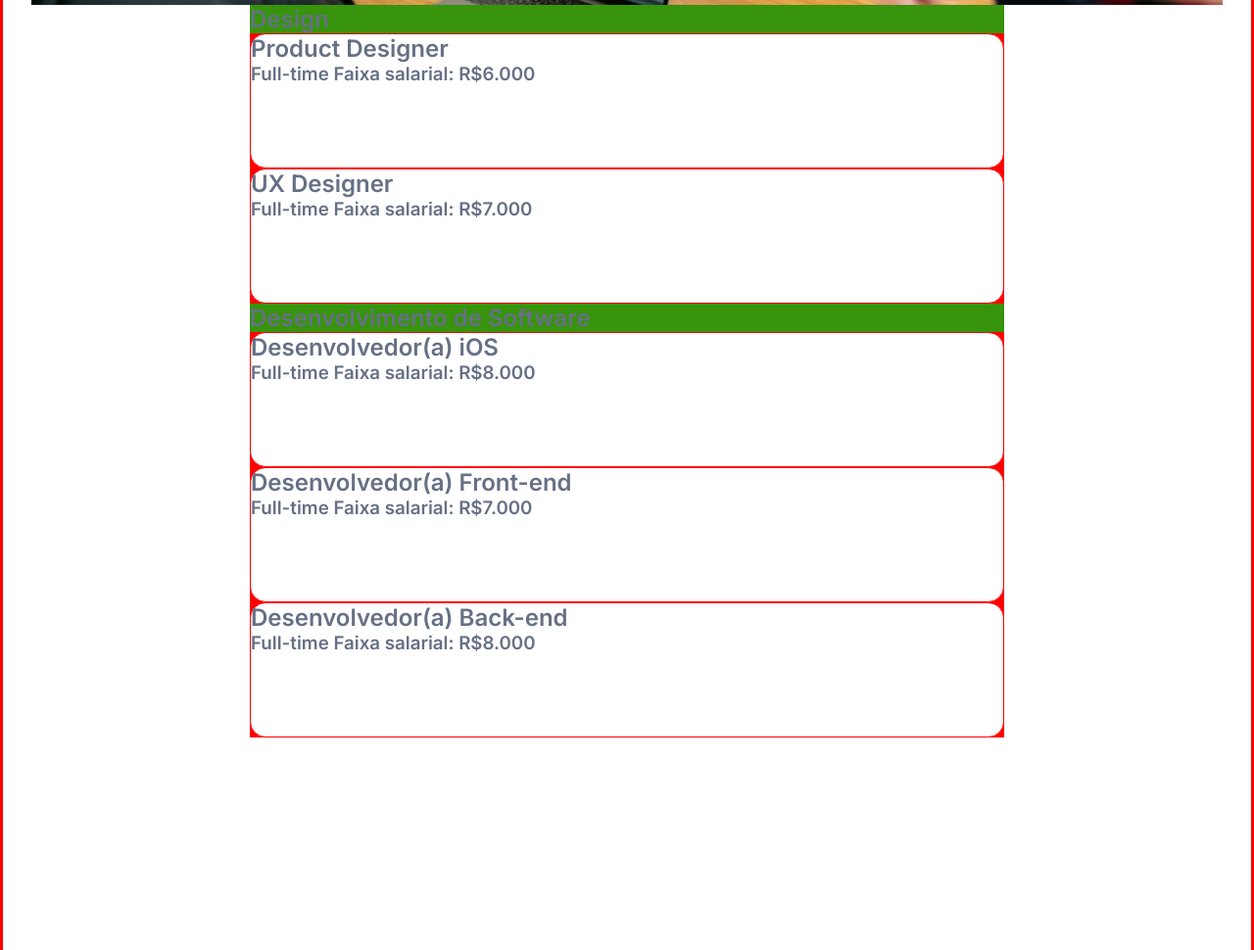
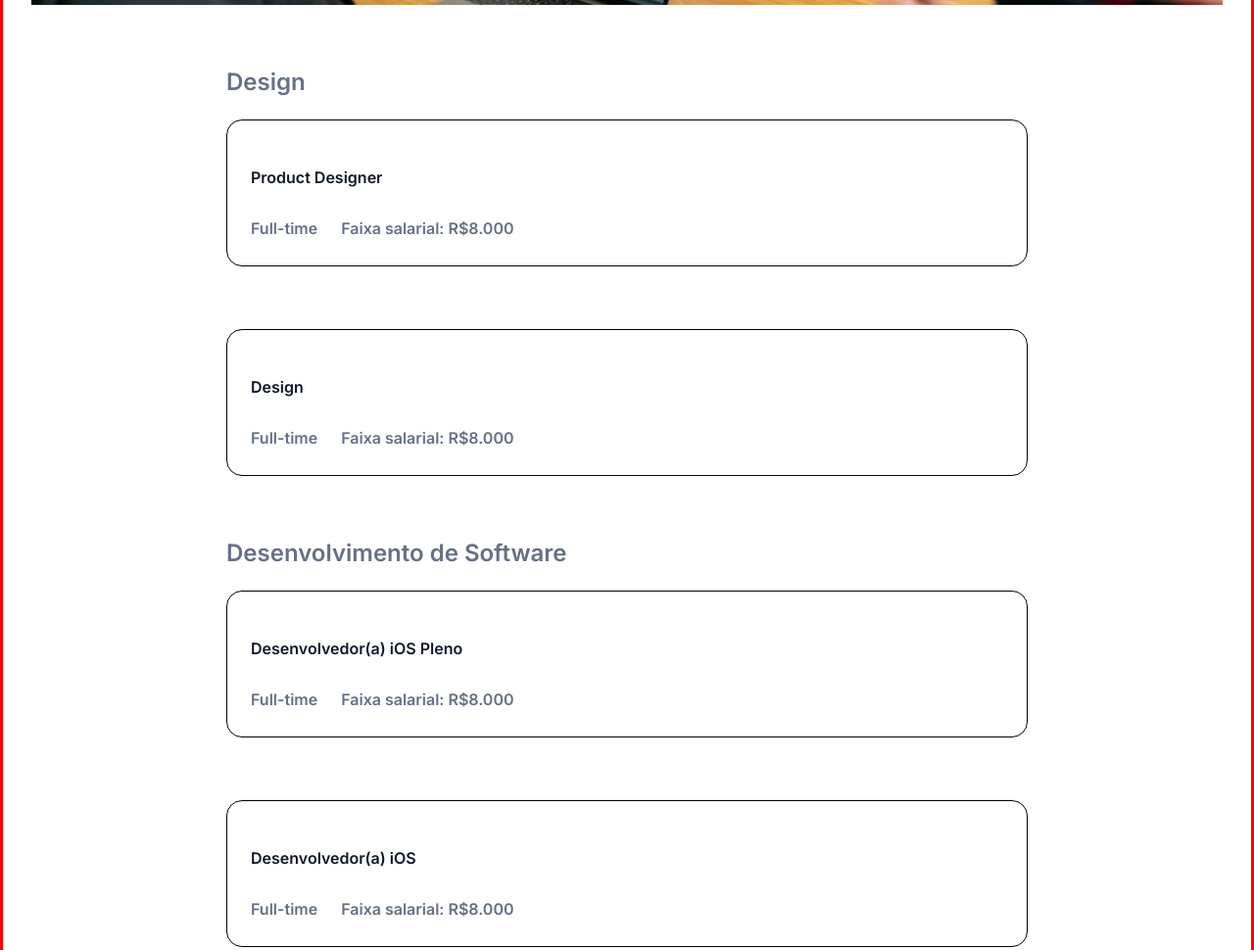
Before and after one commit to leandroespindula/7DaysOfCode-HTML-CSS, a plain HTML site: page index.html in a window 1280 px wide. Shown: the part 1460-2430 px from the top of the page at 98% size. Drawn offline with Linux system fonts and the light colour scheme.

Commit message:
Adicionando section de vagas

```diff
--- a/index.html
+++ b/index.html
@@ -73,34 +73,48 @@
         <p>Somos uma equipe 100% remota com pessoas do Brasil inteiro.</p>
         <img src="assets/img/Image.png" alt="canditados participando da seleção">
 
-        <section class="vagas__areas">
+        <section class="container__vagas">
+            <h2>Design</h2>
             <div>
-                <h2 id="titulo__vaga">Design</h2>
-                <div id="quadrado">
-                    <h2>Product Designer</h2>
-                    <h3>Full-time   Faixa salarial: R$6.000</h3>
+                <div class="vaga">
+                    <span class="titulo-vaga">Product Designer</span>
+                    <div class="informacoes">
+                      <span>Full-time</span>
+                      <span>Faixa salarial: R$8.000</span>
+                    </div>
                 </div>
-                <div id="quadrado">
-                    <h2>UX Designer</h2>
-                    <h3>Full-time   Faixa salarial: R$7.000</h3>
+                <div class="vaga">
+                    <span class="titulo-vaga">Design</span>
+                    <div class="informacoes">
+                        <span>Full-time</span>
+                        <span>Faixa salarial: R$8.000</span>
+                    </div>
                 </div>
+
             </div>
-
+            <h2>Desenvolvimento de Software</h2>
             <div>
-                <h2 id="titulo__vaga">Desenvolvimento de Software</h2>
-
-                    <div id="quadrado">
-                        <h2>Desenvolvedor(a) iOS</h2>
-                        <h3>Full-time   Faixa salarial: R$8.000</h3>
+                <div class="vaga">
+                    <span class="titulo-vaga">Desenvolvedor(a) iOS Pleno</span>
+                    <div class="informacoes">
+                      <span>Full-time</span>
+                      <span>Faixa salarial: R$8.000</span>
                     </div>
-                    <div id="quadrado">
-                        <h2>Desenvolvedor(a) Front-end</h2>
-                        <h3>Full-time   Faixa salarial: R$7.000</h3>
+                </div>
+                <div class="vaga">
+                    <span class="titulo-vaga">Desenvolvedor(a) iOS</span>
+                    <div class="informacoes">
+                        <span>Full-time</span>
+                        <span>Faixa salarial: R$8.000</span>
                     </div>
-                    <div id="quadrado">
-                        <h2>Desenvolvedor(a) Back-end</h2>
-                        <h3>Full-time   Faixa salarial: R$8.000</h3>
+                </div>
+                <div class="vaga">
+                    <span class="titulo-vaga">Desenvolvedor(a) Front-end</span>
+                    <div class="informacoes">
+                      <span>Full-time</span>
+                      <span>Faixa salarial: R$7.000</span>
                     </div>
+                </div>
 
             </div>
         </section>
--- a/style.css
+++ b/style.css
@@ -162,26 +162,40 @@ header .container__cabecalho #itens__navegacacao nav ul li {
      height: 400px;
  }
 
- .vagas .vagas__areas {
+ /* .vagas .container__vagas {
      display: flex;
      flex-direction: column;
-     background-color: red;
- }
- .vagas .vagas__areas div {
-     display: flex;
-     flex-direction: column;
+     align-items: center;
+ } */
+
+.vaga {
+    display: flex;
+    flex-direction: column;
+    width: 768px;
+    background-color: var(--branco);
+    border: 1px solid black;
+    border-radius:  16px;
+    margin-top:24px ;
+    margin-bottom: 64px;
+    padding: 24px 24px 28px;
  }
 
- .vagas .vagas__areas #titulo__vaga {
-     background-color: rgb(55, 148, 12);
+ .vagas .informacoes {
      display: flex;
-     align-items: flex-start;
+     gap: 24px;
  }
 
- .vagas div#quadrado {
-     width: 768px;
-     height: 136px;
-     background-color: var(--branco);
-    border-radius:  16px;
-    border: 1px solid red;
+ .vagas .titulo-vaga {
+     display: flex;
+     margin-top: 24px;
+    color: var(--preto);
  }
+
+ .vagas .informacoes span{
+     color: var(--cinza);
+     margin-top: 32px;
+ }
+
+ .vagas h2 {
+     margin-top: 64px;
+ }
```
